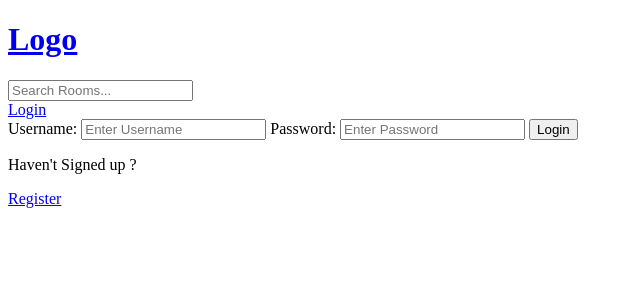
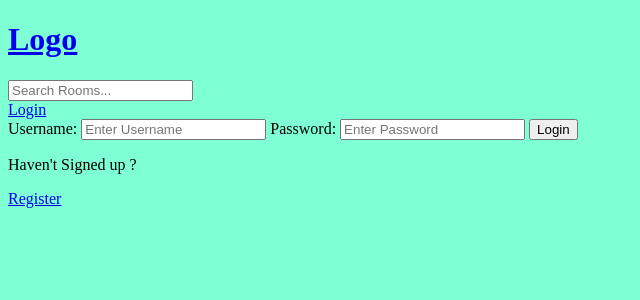
Before and after one commit to KitwanaSh/studyplace_django, a Django app: a page that uses templates/main.html in a window 1280 px wide. Shown: the top 300 px of the page, without its empty margins (0-640 px from the left). Run offline with Django 4.2, Linux system fonts and the light colour scheme.

Commit message:
Feat: Include the static folder

```diff
--- /dev/null
+++ b/static/styles/main.css
@@ -0,0 +1,3 @@
+body {
+    background-color: aquamarine;
+}
--- a/studybud/settings.py
+++ b/studybud/settings.py
@@ -115,6 +115,10 @@ USE_TZ = True
 
 STATIC_URL = "static/"
 
+STATICFILES_DIRS = [
+    BASE_DIR / 'static'
+]
+
 # Default primary key field type
 # https://docs.djangoproject.com/en/4.2/ref/settings/#default-auto-field
 
--- a/templates/main.html
+++ b/templates/main.html
@@ -1,11 +1,12 @@
 <!DOCTYPE html>
+{% load static %}
 <html lang="en">
   <head>
     <meta charset="UTF-8">
     <meta name="viewport" content="width=device-width, initial-scale=1.0">
     <meta http-equiv="X-UA-Compatible" content="ie=edge">
     <title>StudyBud</title>
-    {% comment %} <link rel="stylesheet" href="./style.css"> {% endcomment %}
+    <link rel="stylesheet" href="{% static 'styles/main.css' %}">
   </head>
   <body>
     {% include "navbar.html" %}
```
